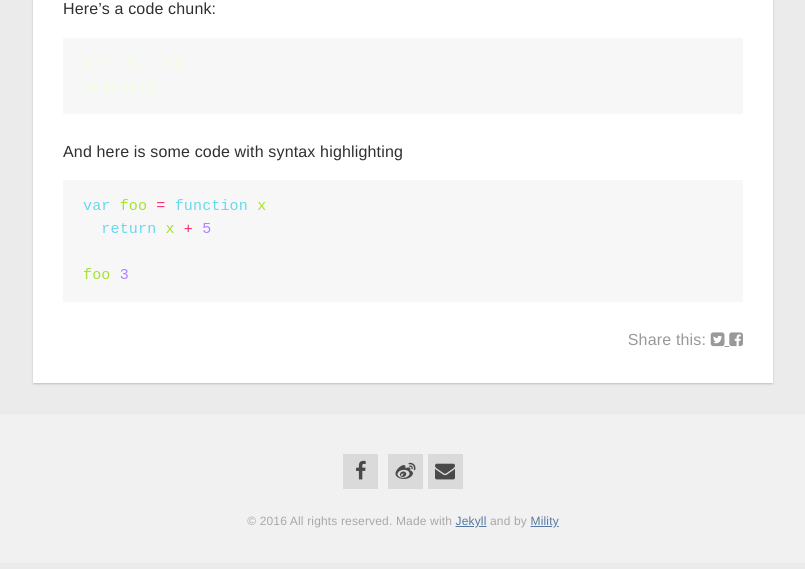
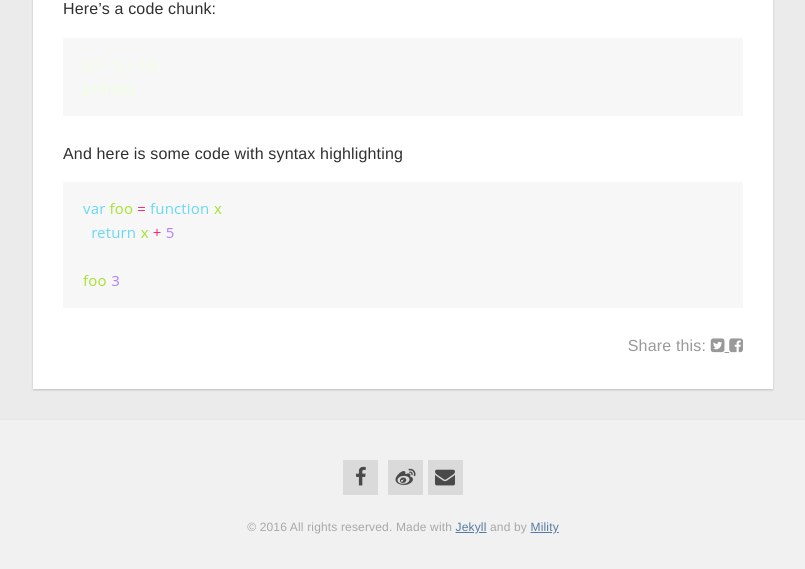
Before and after one commit to Mility/Mility.github.io, a Jekyll site: the page built from _posts/2016-02-24-just-a-test.md, in a window 1280 px wide. Shown: the part 980-1549 px from the top of the page, without its empty margins (237-1042 px from the left). Built offline with Jekyll 4.4.1, drawn with Linux system fonts in a browser that asks for light colours; nearby versions of some CDN libraries.

Commit message:
更新了字体库
'Open Sans', 'Helvetica Neue', Helvetica, Arial, sans-serif;

```diff
--- a/_sass/_normalize.scss
+++ b/_sass/_normalize.scss
@@ -228,7 +228,7 @@ code,
 kbd,
 pre,
 samp {
-  font-family: monospace, monospace;
+  font-family: 'Open Sans', 'Helvetica Neue', Helvetica, Arial, sans-serif;
   font-size: 1em;
 }
 
```
